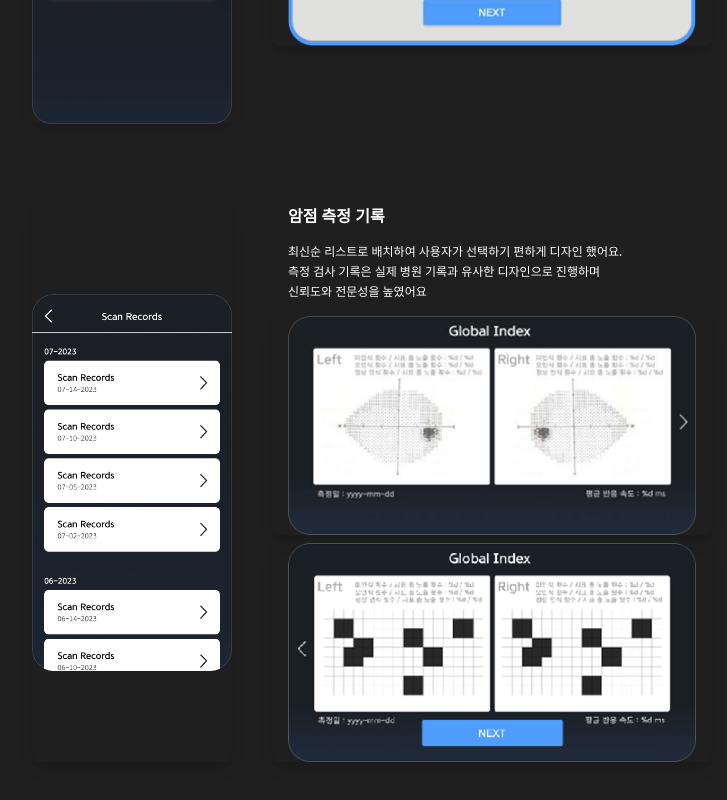
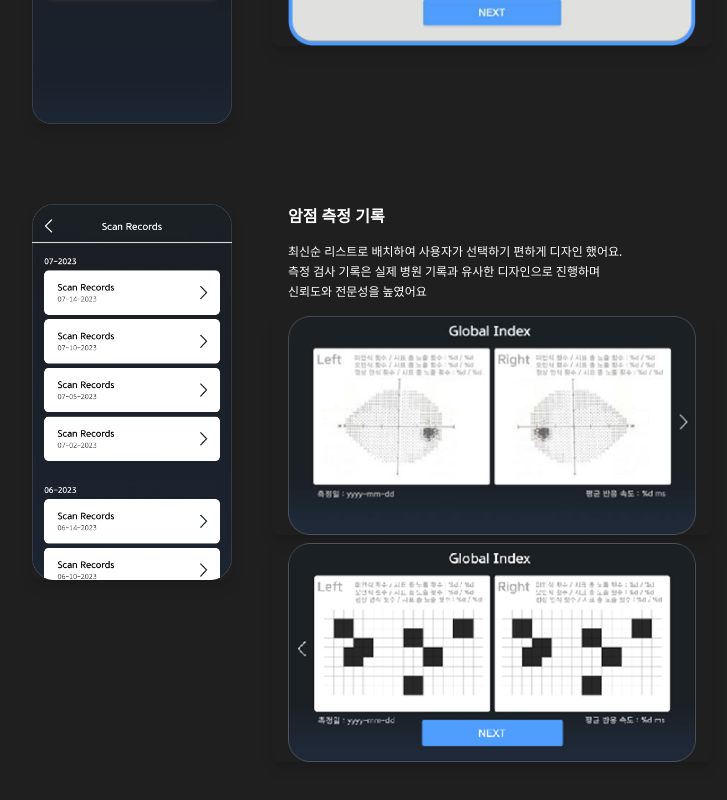
Before and after one commit to hyebinkimsdf/portfolio, a React (Vite) app: page /eyecane in a window 1280 px wide. Shown: the part 10798-11598 px from the top of the page, without its empty margins (268-995 px from the left). Built offline with nearby package versions, Linux system fonts and the light colour scheme.

Commit message:
design: 암점 이동 items-start로 변경

```diff
--- a/src/compoments/eyecane/EyeUiUxDesign.tsx
+++ b/src/compoments/eyecane/EyeUiUxDesign.tsx
@@ -246,7 +246,7 @@ export function EyeUiUxDesign() {
       </FadeInSection>
 
       {/* Scotoma Section */}
-      <FadeInSection className="flex flex-col justify-center text-center items-center mt-40">
+      <FadeInSection className="flex flex-col justify-start text-center items-center mt-40">
         <motion.p
           className="text-lg md:text-xl"
           initial={{ opacity: 0 }}
@@ -275,7 +275,7 @@ export function EyeUiUxDesign() {
           있습니다.
         </motion.p>
 
-        <div className="w-full flex flex-wrap mx-auto justify-center gap-10 mt-20 items-stretch">
+        <div className="w-full flex flex-wrap mx-auto justify-center gap-10 mt-20 items-start">
           <motion.div
             initial={{ opacity: 0, x: -20 }}
             whileInView={{ opacity: 1, x: 0 }}
@@ -307,7 +307,7 @@ export function EyeUiUxDesign() {
           </motion.div>
         </div>
 
-        <div className="w-full flex flex-wrap mx-auto justify-center gap-10 mt-20 items-stretch">
+        <div className="w-full flex flex-wrap mx-auto justify-center gap-10 mt-20 items-start">
           <motion.div
             initial={{ opacity: 0, x: -20 }}
             whileInView={{ opacity: 1, x: 0 }}
```
